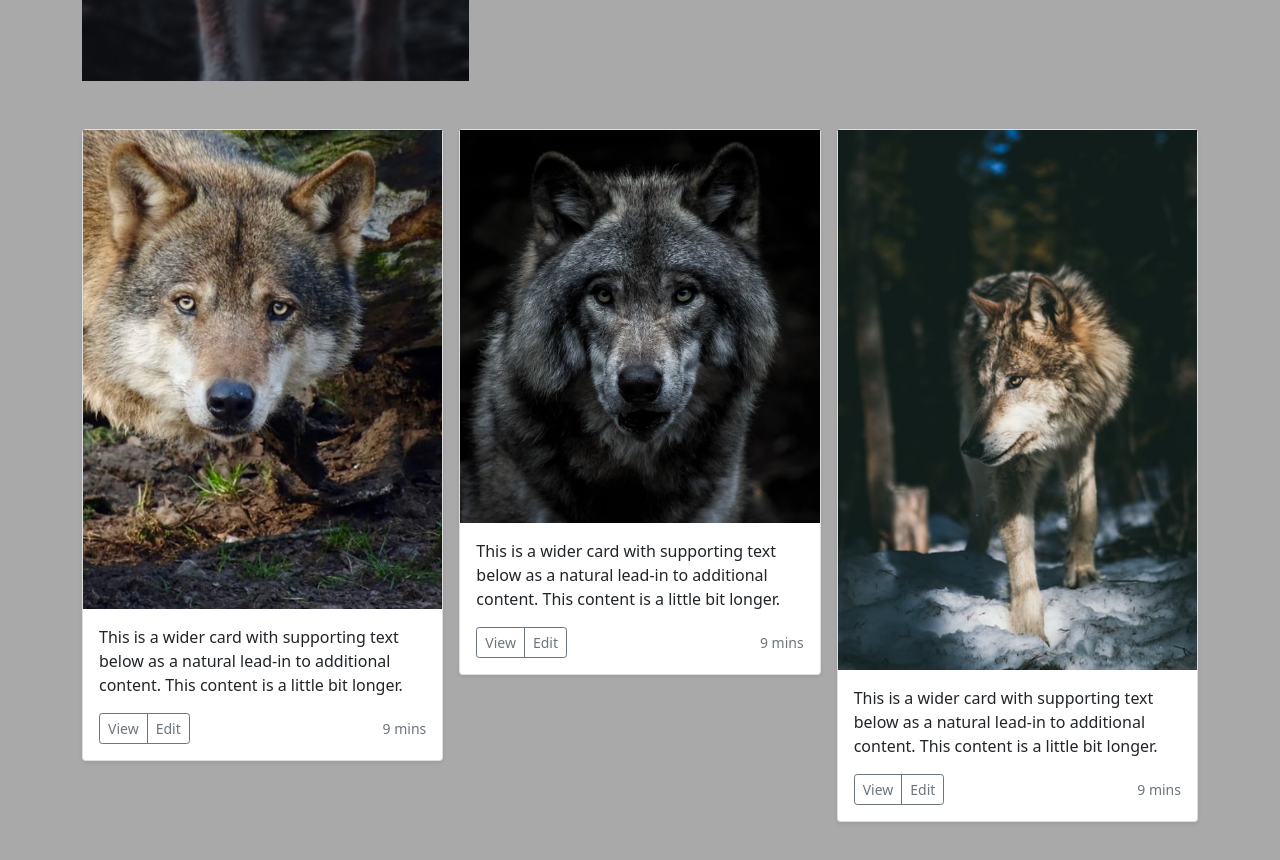
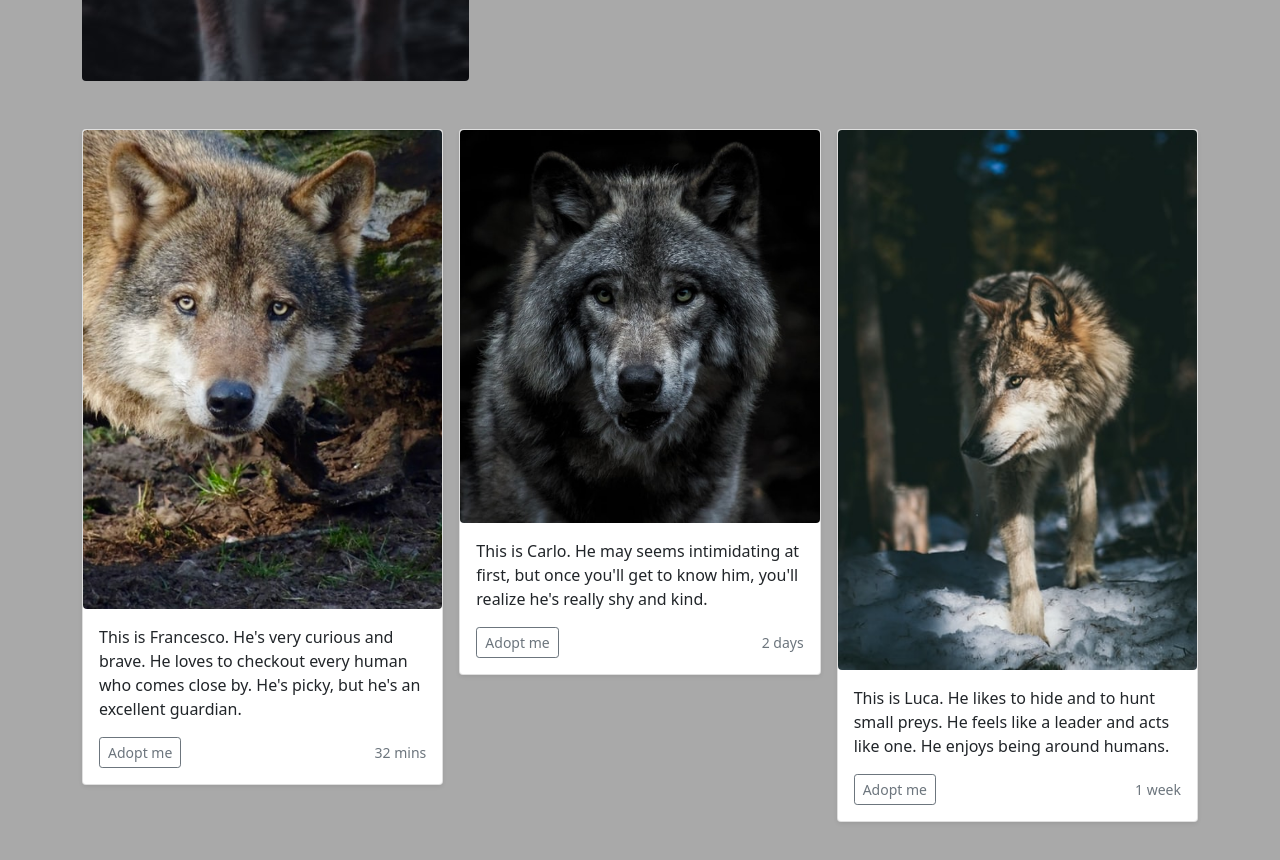
Before and after one commit to giacoletti/giacoletti.github.io, a website: page index.html in a window 1280 px wide. Shown: the part 680-1540 px from the top of the page. Drawn offline with nearby package versions, Linux system fonts and the light colour scheme.

Commit message:
completing home page and adding adoptions page

```diff
--- a/index.html
+++ b/index.html
@@ -13,7 +13,7 @@
 <body>
     <nav class="navbar navbar-expand-lg navbar-dark fixed-top bg-dark">
         <div class="container-fluid">
-            <a class="navbar-brand" href="#">Wolfitality</a>
+            <a class="navbar-brand">Wolfitality</a>
             <button class="navbar-toggler" type="button" data-bs-toggle="collapse"
                 data-bs-target="#navbarSupportedContent" aria-controls="navbarSupportedContent" aria-expanded="false"
                 aria-label="Toggle navigation">
@@ -25,7 +25,7 @@
                         <a class="nav-link active" aria-current="page" href="./index.html">Home</a>
                     </li>
                     <li class="nav-item">
-                        <a class="nav-link" href="#">Adoptions</a>
+                        <a class="nav-link" href="./adoptions.html">Adoptions</a>
                     </li>
                     <li class="nav-item dropdown">
                         <a class="nav-link dropdown-toggle" href="#" id="navbarDropdown" role="button"
@@ -35,7 +35,7 @@
                         <ul class="dropdown-menu" aria-labelledby="navbarDropdown">
                             <li><a class="dropdown-item" href="#">Souvenirs</a></li>
                             <li><a class="dropdown-item" href="#">T-Shirts</a></li>
-                            <li><a class="dropdown-item" href="#">Something else here</a></li>
+                            <li><a class="dropdown-item" href="#">Plushies</a></li>
                         </ul>
                     </li>
                     <li class="nav-item">
@@ -51,7 +51,7 @@
     <div class="container">
         <div class="row">
             <div class="col">
-                <img class="img-fluid" src="images/wolf.jpeg" alt="Frontal picture of a wolf">
+                <img class="img-fluid rounded" src="images/wolf.jpeg" alt="Frontal picture of a wolf">
             </div>
             <div class="col">
                 <p>Hi! My name is Marco and I'm looking for a place to stay and roam free!</p>
@@ -65,18 +65,16 @@
                 <div class="col">
                     <div class="card shadow-sm">
                         <div class="card-img-top">
-                            <img class="img-fluid" src="images/wolf_1.jpeg" alt="Frontal picture of a wolf">
+                            <img class="img-fluid rounded" src="images/wolf_1.jpeg" alt="Frontal picture of a wolf">
                         </div>
 
                         <div class="card-body">
-                            <p class="card-text">This is a wider card with supporting text below as a natural lead-in to
-                                additional content. This content is a little bit longer.</p>
+                            <p class="card-text">This is Francesco. He's very curious and brave. He loves to checkout every human who comes close by. He's picky, but he's an excellent guardian.</p>
                             <div class="d-flex justify-content-between align-items-center">
                                 <div class="btn-group">
-                                    <button type="button" class="btn btn-sm btn-outline-secondary">View</button>
-                                    <button type="button" class="btn btn-sm btn-outline-secondary">Edit</button>
+                                    <button type="button" class="btn btn-sm btn-outline-secondary">Adopt me</button>
                                 </div>
-                                <small class="text-muted">9 mins</small>
+                                <small class="text-muted">32 mins</small>
                             </div>
                         </div>
                     </div>
@@ -84,18 +82,16 @@
                 <div class="col">
                     <div class="card shadow-sm">
                         <div class="card-img-top">
-                            <img class="img-fluid" src="images/wolf_2.jpeg" alt="Frontal picture of a wolf">
+                            <img class="img-fluid rounded" src="images/wolf_2.jpeg" alt="Frontal picture of a wolf">
                         </div>
 
                         <div class="card-body">
-                            <p class="card-text">This is a wider card with supporting text below as a natural lead-in to
-                                additional content. This content is a little bit longer.</p>
+                            <p class="card-text">This is Carlo. He may seems intimidating at first, but once you'll get to know him, you'll realize he's really shy and kind.</p>
                             <div class="d-flex justify-content-between align-items-center">
                                 <div class="btn-group">
-                                    <button type="button" class="btn btn-sm btn-outline-secondary">View</button>
-                                    <button type="button" class="btn btn-sm btn-outline-secondary">Edit</button>
+                                    <button type="button" class="btn btn-sm btn-outline-secondary">Adopt me</button>
                                 </div>
-                                <small class="text-muted">9 mins</small>
+                                <small class="text-muted">2 days</small>
                             </div>
                         </div>
                     </div>
@@ -103,18 +99,16 @@
                 <div class="col">
                     <div class="card shadow-sm">
                         <div class="card-img-top">
-                            <img class="img-fluid" src="images/wolf_3.jpeg" alt="Frontal picture of a wolf">
+                            <img class="img-fluid rounded" src="images/wolf_3.jpeg" alt="Frontal picture of a wolf">
                         </div>
 
                         <div class="card-body">
-                            <p class="card-text">This is a wider card with supporting text below as a natural lead-in to
-                                additional content. This content is a little bit longer.</p>
+                            <p class="card-text">This is Luca. He likes to hide and to hunt small preys. He feels like a leader and acts like one. He enjoys being around humans.</p>
                             <div class="d-flex justify-content-between align-items-center">
                                 <div class="btn-group">
-                                    <button type="button" class="btn btn-sm btn-outline-secondary">View</button>
-                                    <button type="button" class="btn btn-sm btn-outline-secondary">Edit</button>
+                                    <button type="button" class="btn btn-sm btn-outline-secondary">Adopt me</button>
                                 </div>
-                                <small class="text-muted">9 mins</small>
+                                <small class="text-muted">1 week</small>
                             </div>
                         </div>
                     </div>
```
Also changed, not shown: adoptions.html (added, +50 -0 lines).
